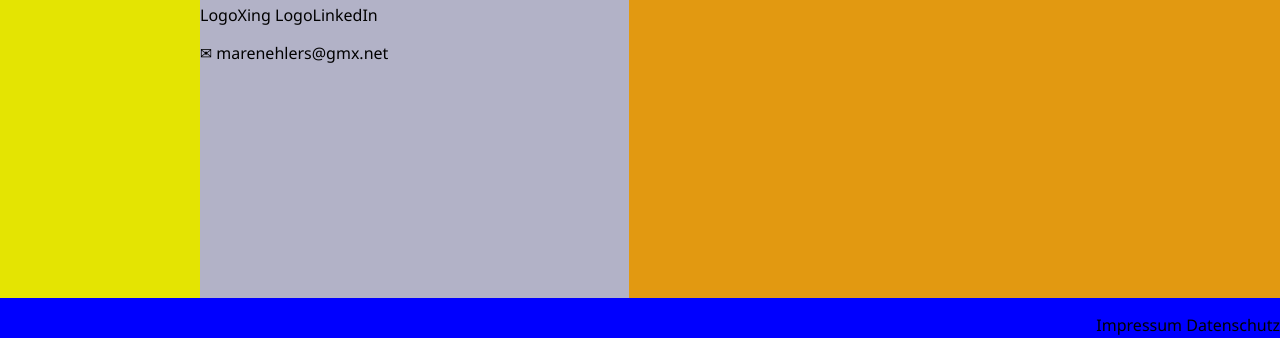
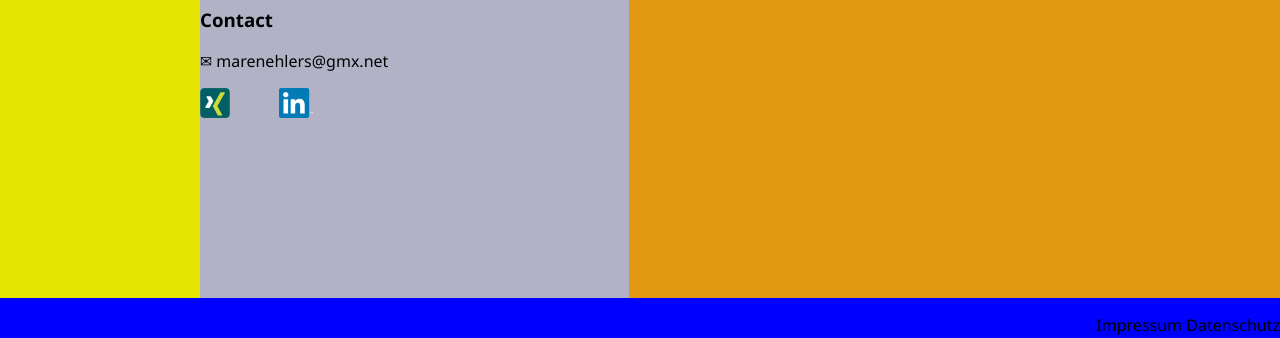
Before and after one commit to MarenOelixtown/personal-website, a website: page index.html in a window 1280 px wide. Shown: the part 462-800 px from the top of the page. Drawn offline with Linux system fonts and the light colour scheme.

Commit message:
modifying section-intro with adding xing and linkedin logo

```diff
--- a/css/style.css
+++ b/css/style.css
@@ -75,3 +75,10 @@ a:hover {
   flex-wrap: wrap;
   justify-content: space-around;
 }
+.logo {
+  display: inline-block;
+  margin: 0;
+}
+figcaption {
+  visibility: hidden;
+}
--- a/index.html
+++ b/index.html
@@ -35,11 +35,29 @@
         <p>
           ... and on the way to becoming a web developer with SPICED/neuefische.
         </p>
-        <a href="https://www.xing.com/profile/Maren_Ehlers6/cv">LogoXing</a>
-        <a href="https://www.linkedin.com/in/maren-ehlers-a262a4122"
-          >LogoLinkedIn</a
-        >
+        <h3>Contact</h3>
         <p>✉ marenehlers@gmx.net</p>
+        <figure class="logo">
+          <img
+            src="./assets/img/xing.webp"
+            href="https://www.xing.com/profile/Maren_Ehlers6/cv"
+            alt="logo xing"
+            height="30"
+            title="Connect with Maren via Xing"
+          />
+          <figcaption>Logo Xing</figcaption>
+        </figure>
+
+        <figure class="logo">
+          <img
+            src="./assets/img/LinkedIn.webp"
+            href="https://www.linkedin.com/in/maren-ehlers-a262a4122"
+            alt="logo linkedin"
+            height="30"
+            title="Connect with Maren via LinkedIn"
+          />
+          <figcaption>Logo inkedIn</figcaption>
+        </figure>
       </section>
       <section class="work">
         <article class="about-me">
```
Also changed, not shown: assets/img/LinkedIn.webp (added), assets/img/xing.webp (added).
